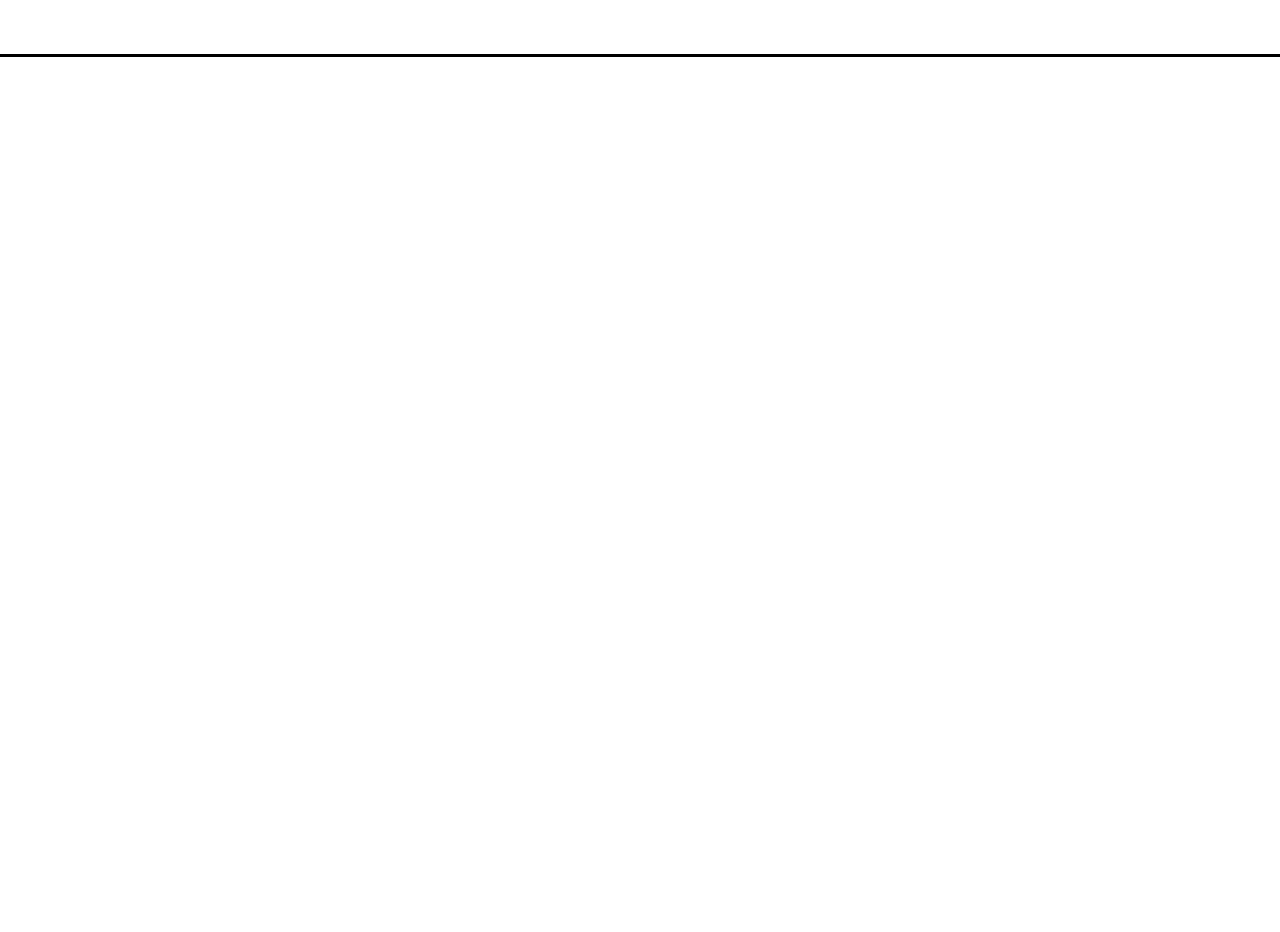
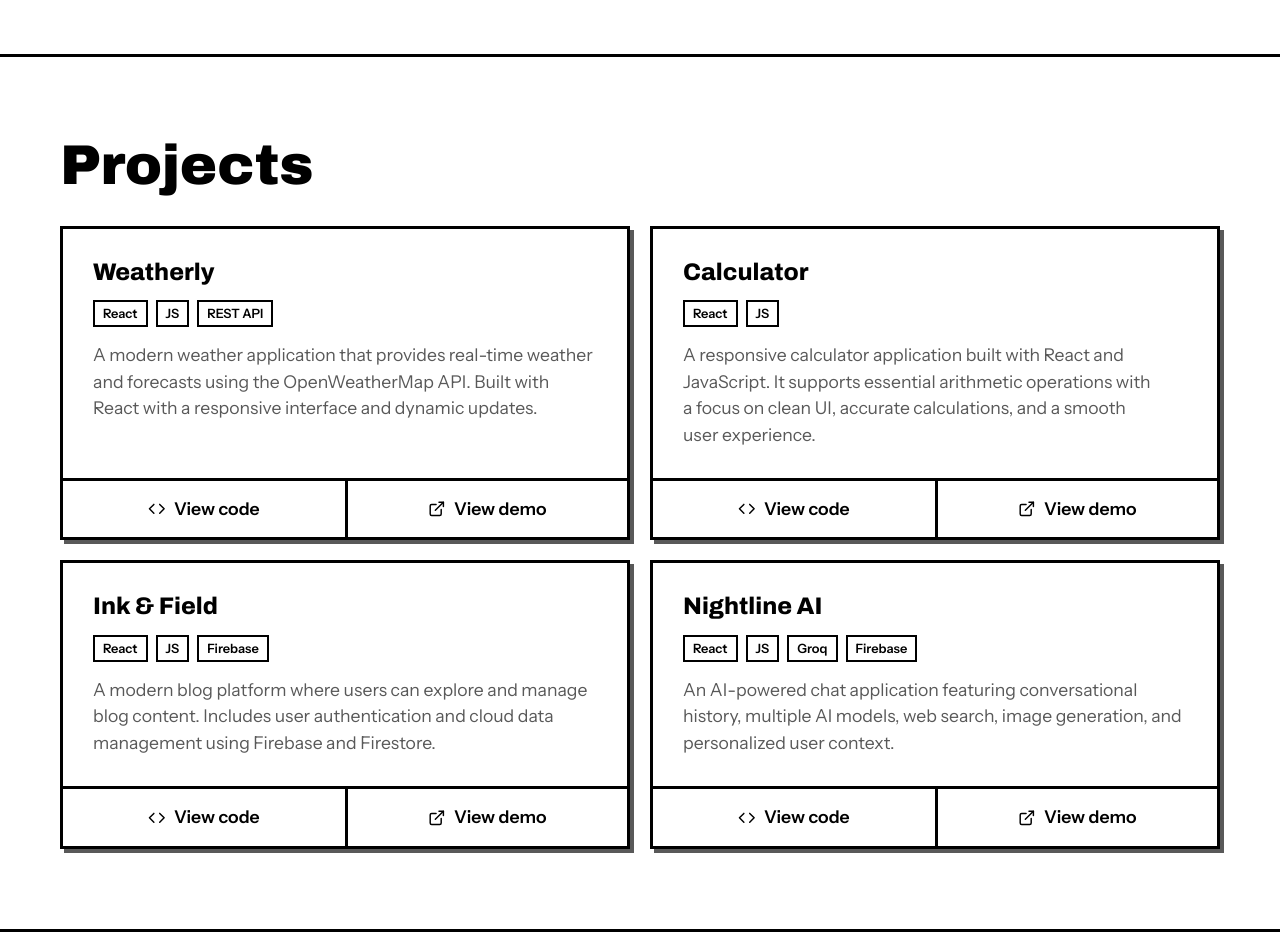
Before and after one commit to SajjadR17/My-New-Portfolio, a React (Vite) app: page / in a window 1280 px wide. Shown: the part 1580-2512 px from the top of the page. Before the commit the page ends 1637 px from the top, so only its background shows below. Built offline with nearby package versions, Linux system fonts and the light colour scheme.

Commit message:
feat: add Projects Section

```diff
--- a/src/App.jsx
+++ b/src/App.jsx
@@ -16,8 +16,8 @@ function App() {
         <Marquee />
         <AboutMe />
         <Skills />
-        {/* <Projects />
-        <ContactMe />
+        <Projects />
+        {/* <ContactMe />
         <Footer /> */}
       </main>
     </>
--- a/src/components/AboutMe.jsx
+++ b/src/components/AboutMe.jsx
@@ -53,20 +53,19 @@ function AboutMe() {
   );
 
   return (
-    <section id="about" ref={root} className="container">
-      <div>
+    <section id="about-sec" ref={root} className="container">
       <h2 className="about-title">About</h2>
       <div class="about">
         <div className="about-text">
           <p>
-              I’m Sajjad, an 18 year old frontend developer from Iran. I build
-              web apps with React and TypeScript, and I care about the details
-              that make an interface feel right: how fast it loads, how it works
-              with a keyboard, and how it moves.
+            I’m Sajjad, an 18 year old frontend developer from Iran. I build web
+            apps with React and TypeScript, and I care about the details that
+            make an interface feel right: how fast it loads, how it works with a
+            keyboard, and how it moves.
           </p>
           <p>
-              I enjoy turning designs into clean, accessible, responsive code,
-              and I like working with designers and backend developers to ship
+            I enjoy turning designs into clean, accessible, responsive code, and
+            I like working with designers and backend developers to ship
             products that are simple to use and easy to maintain
           </p>
         </div>
@@ -89,7 +88,6 @@ function AboutMe() {
           </li>
         </ul>
       </div>
-      </div>
     </section>
   );
 }
--- a/src/components/Header.jsx
+++ b/src/components/Header.jsx
@@ -2,12 +2,12 @@ import { useEffect, useRef, useState } from "react";
 import "../styles/header.css";
 
 const LINKS = [
-  ["About", "#about"],
-  ["Skills", "#skills"],
-  ["Projects", "#projects"],
-  ["Now", "#now"],
-  ["Uses", "#uses"],
-  ["Contact", "#contact"],
+  ["About", "#about-sec"],
+  ["Skills", "#skills-sec"],
+  ["Projects", "#projects-sec"],
+  ["Now", "#now-sec"],
+  ["Uses", "#uses-sec"],
+  ["Contact", "#contact-sec"],
 ];
 
 function Header() {
--- a/src/components/HeroSec.jsx
+++ b/src/components/HeroSec.jsx
@@ -71,7 +71,6 @@ function HeroSec() {
 
   return (
     <section className="hero container" ref={root}>
-      <div>
       <h1 aria-label="Sajjad Roohandeh">
         <span className="line" style={maskStyle} aria-hidden="true">
           <span style={innerStyle}>Sajjad</span>
@@ -119,7 +118,6 @@ function HeroSec() {
           </div>
         </div>
       </div>
-      </div>
     </section>
   );
 }
--- a/src/components/ProjectCard.jsx
+++ b/src/components/ProjectCard.jsx
@@ -1,5 +1,29 @@
-function ProjectCard() {
-  return <div>ProjectCard</div>;
+import { LuCode, LuExternalLink } from "react-icons/lu";
+
+function ProjectCard({ name, tags, description, codesLink, demoLink }) {
+  return (
+    <article class="card project">
+      <div class="body">
+        <h3>{name}</h3>
+        <ul class="tags">
+          {tags.map((tag) => (
+            <li key={tag}>{tag}</li>
+          ))}
+        </ul>
+        <p>{description}</p>
+      </div>
+      <div class="links">
+        <a target="_blank" rel="noopener noreferrer" href={codesLink}>
+          <LuCode />
+          View code
+        </a>
+        <a target="_blank" rel="noopener noreferrer" href={demoLink}>
+          <LuExternalLink />
+          View demo
+        </a>
+      </div>
+    </article>
+  );
 }
 
 export default ProjectCard;
--- a/src/components/Projects.jsx
+++ b/src/components/Projects.jsx
@@ -1,5 +1,102 @@
+import "../styles/projects.css";
+import ProjectCard from "./ProjectCard";
+import gsap from "gsap";
+import { ScrollTrigger } from "gsap/ScrollTrigger";
+import { useGSAP } from "@gsap/react";
+import { useRef } from "react";
+
+gsap.registerPlugin(ScrollTrigger, useGSAP);
+
 function Projects() {
-  return <div>Projects</div>;
+  const root = useRef(null);
+
+  const PROJECTS = [
+    {
+      title: "Weatherly",
+      description:
+        "A modern weather application that provides real-time weather and forecasts using the OpenWeatherMap API. Built with React with a responsive interface and dynamic updates.",
+      tags: ["React", "JS", "REST API"],
+      sourceUrl: "https://github.com/SajjadR17/weather-app",
+      demoUrl: "https://weatherly-app-sr.vercel.app",
+    },
+    {
+      title: "Calculator",
+      description:
+        "A responsive calculator application built with React and JavaScript. It supports essential arithmetic operations with a focus on clean UI, accurate calculations, and a smooth user experience.",
+      tags: ["React", "JS"],
+      sourceUrl: "https://github.com/SajjadR17/calculator-app",
+      demoUrl: "https://calculator-app-sr.vercel.app",
+    },
+    {
+      title: "Ink & Field",
+      description:
+        "A modern blog platform where users can explore and manage blog content. Includes user authentication and cloud data management using Firebase and Firestore.",
+      tags: ["React", "JS", "Firebase"],
+      sourceUrl: "https://github.com/SajjadR17/blog-app",
+      demoUrl: "https://ink-field-blog-app.vercel.app",
+    },
+    {
+      title: "Nightline AI",
+      description:
+        "An AI-powered chat application featuring conversational history, multiple AI models, web search, image generation, and personalized user context.",
+      tags: ["React", "JS", "Groq", "Firebase"],
+      sourceUrl: "https://github.com/SajjadR17/ai-chat-app",
+      demoUrl: "https://nightline-ai.vercel.app",
+    },
+  ];
+
+  useGSAP(
+    () => {
+      const mm = gsap.matchMedia();
+
+      mm.add("(prefers-reduced-motion: no-preference)", () => {
+        gsap
+          .timeline({
+            scrollTrigger: {
+              trigger: root.current,
+              start: "top 75%",
+              once: true,
+            },
+            defaults: {
+              ease: "power3.out",
+            },
+          })
+          .fromTo(
+            ".projects-title",
+            { clipPath: "inset(0 100% 0 0)" },
+            { clipPath: "inset(0 0% 0 0)", duration: 0.7 },
+          )
+          .from(
+            ".project",
+            { scale: 1.06, opacity: 0, duration: 0.45, ease: "back.out(1.6)" },
+            "-=0.4",
+          );
+      });
+
+      return () => mm.revert();
+    },
+    { scope: root },
+  );
+
+  return (
+    <section id="projects-sec" ref={root}>
+      <div className="projects container">
+        <h2 className="projects-title">Projects</h2>
+        <div class="projects-list">
+          {PROJECTS.map((project) => (
+            <ProjectCard
+              key={project.title}
+              name={project.title}
+              tags={project.tags}
+              description={project.description}
+              demoLink={project.demoUrl}
+              codesLink={project.sourceUrl}
+            />
+          ))}
+        </div>
+      </div>
+    </section>
+  );
 }
 
 export default Projects;
--- a/src/styles/aboutMe.css
+++ b/src/styles/aboutMe.css
@@ -1,4 +1,4 @@
-#about {
+#about-sec {
   padding: 80px 20px;
   margin-inline: auto;
 }
--- /dev/null
+++ b/src/styles/projects.css
@@ -0,0 +1,72 @@
+#projects-sec {
+  padding: 80px 0;
+  border-bottom: var(--border-width) solid var(--text-primary);
+}
+
+.projects {
+  display: flex;
+  flex-direction: column;
+  gap: 30px;
+}
+
+.projects-list {
+  display: grid;
+  grid-template-columns: repeat(2, 1fr);
+  gap: 20px;
+}
+
+.project {
+  display: flex;
+  flex-direction: column;
+  justify-content: space-between;
+}
+
+.project .body {
+  padding: 30px;
+  display: flex;
+  flex-direction: column;
+  gap: 15px;
+}
+
+.tags {
+  display: flex;
+  gap: 8px;
+}
+
+.tags li {
+  padding: 2px 8px;
+  border: 2px solid var(--text-primary);
+  font-size: 0.8rem;
+  font-weight: 600;
+}
+
+.links {
+  display: grid;
+  grid-template-columns: 1fr 1fr;
+  border-top: var(--border-width) solid var(--text-primary);
+}
+
+.links a {
+  display: flex;
+  align-items: center;
+  justify-content: center;
+  gap: 8px;
+  padding: 15px;
+  font-weight: 600;
+  transition: all 0.1s ease;
+}
+
+.links a + a {
+  border-left: var(--border-width) solid var(--text-primary);
+}
+
+.links a:hover {
+  background: var(--text-primary);
+  color: var(--bg-primary);
+}
+
+@media (max-width: 800px) {
+  .projects-list {
+    grid-template-columns: 1fr;
+  }
+}
```
Lines whose indentation alone changed are shown as unchanged.
